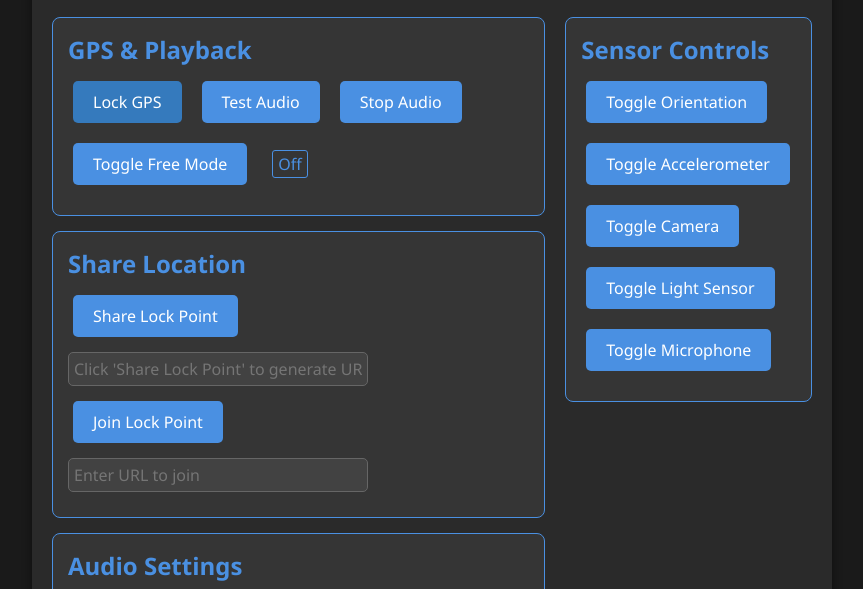
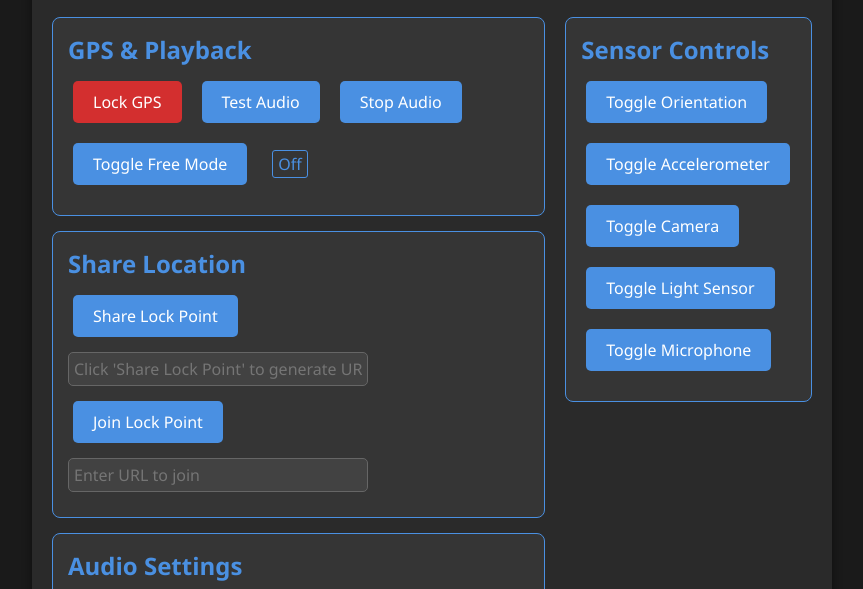
Before and after one commit to tokenno/GPSDruMachine, a plain HTML site: page index.html in a window 1280 px wide. Both pictures are taken after a click on the button "Lock GPS". Shown: the part 175-764 px from the top of the page, without its empty margins (208-1071 px from the left). Drawn offline with Linux system fonts and the light colour scheme; no server answers.

Commit message:
Add files via upload

```diff
--- a/fm-synth.js
+++ b/fm-synth.js
@@ -716,6 +716,7 @@ document.addEventListener("DOMContentLoaded", () => {
     button.addEventListener("click", () => {
       buttonStates[button.id] = !buttonStates[button.id];
       button.classList.toggle("pressed", buttonStates[button.id]);
+      console.log(`Button ${button.id} toggled to ${buttonStates[button.id] ? "pressed" : "not pressed"}`);
     });
   });
 
--- a/index.html
+++ b/index.html
@@ -3,7 +3,7 @@
 <head>
   <meta charset="UTF-8">
   <meta name="viewport" content="width=device=device-width, initial-scale=1.0">
-  <title>GPS Euclidean Machine</title>
+  <title>GPS Euclidean Machine - Professional Dark Theme</title>
   <style>
     * { margin: 0; padding: 0; box-sizing: border-box; font-family: 'Segoe UI', Tahoma, Geneva, Verdana, sans-serif; }
     body { background-color: #1a1a1a; color: #e0e0e0; padding: 20px; display: flex; flex-direction: column; align-items: center; min-height: 100vh; }
@@ -44,8 +44,10 @@
       transition: background-color 0.3s;
       display: inline-block !important;
     }
-    button:active { background-color: #2a6eb4; } /* Immediate press effect */
-    button.pressed { background-color: #357abd; } /* Toggled pressed state */
+    button:hover { background-color: #357abd; }
+    button:active { background-color: #b71c1c; } /* Darker red for active press */
+    button.pressed { background-color: #d32f2f !important; } /* Red for toggled state */
+    button.pressed:hover { background-color: #b71c1c !important; } /* Darker red on hover when pressed */
     .control-group { display: flex; flex-wrap: wrap; gap: 10px; align-items: center; margin-bottom: 10px; }
     label { font-size: 1rem; margin-right: 10px; color: #b0b0b0; }
     input[type="range"] { width: 150px; accent-color: #4a90e2; }
```
